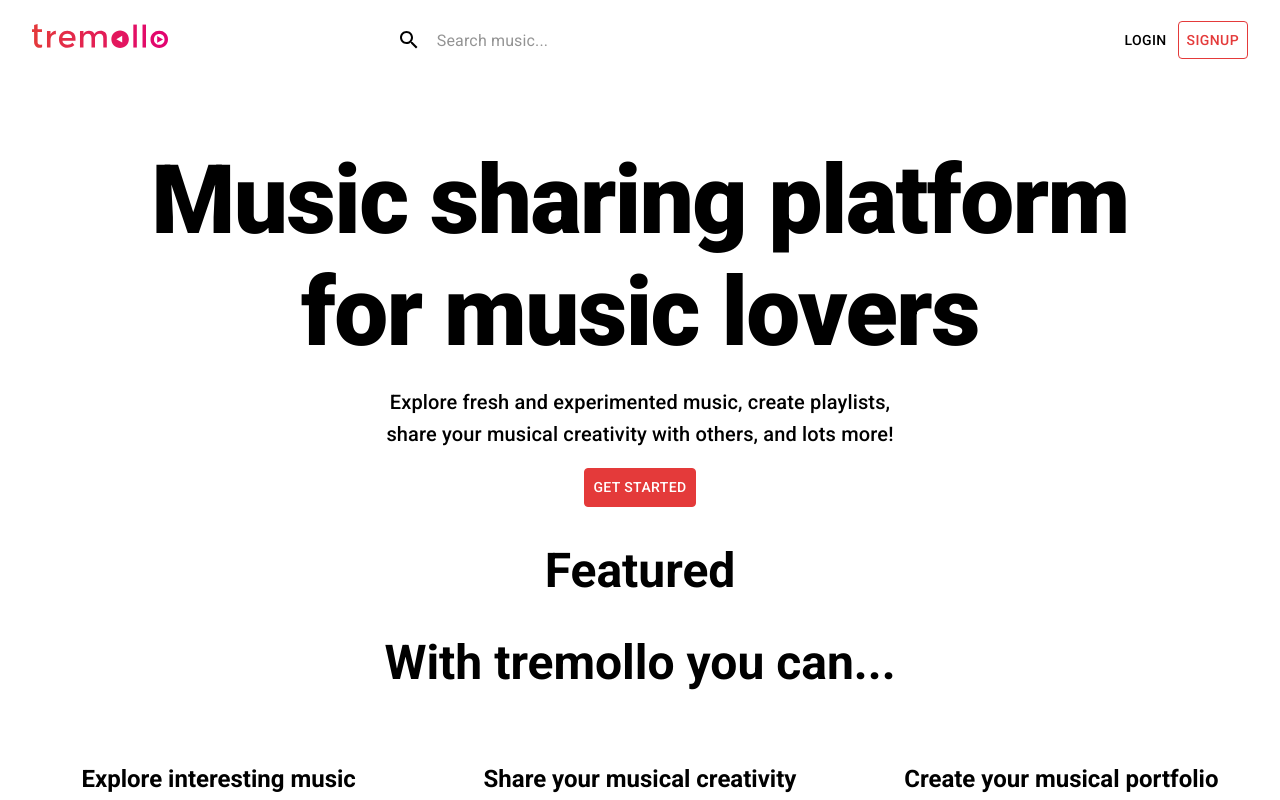
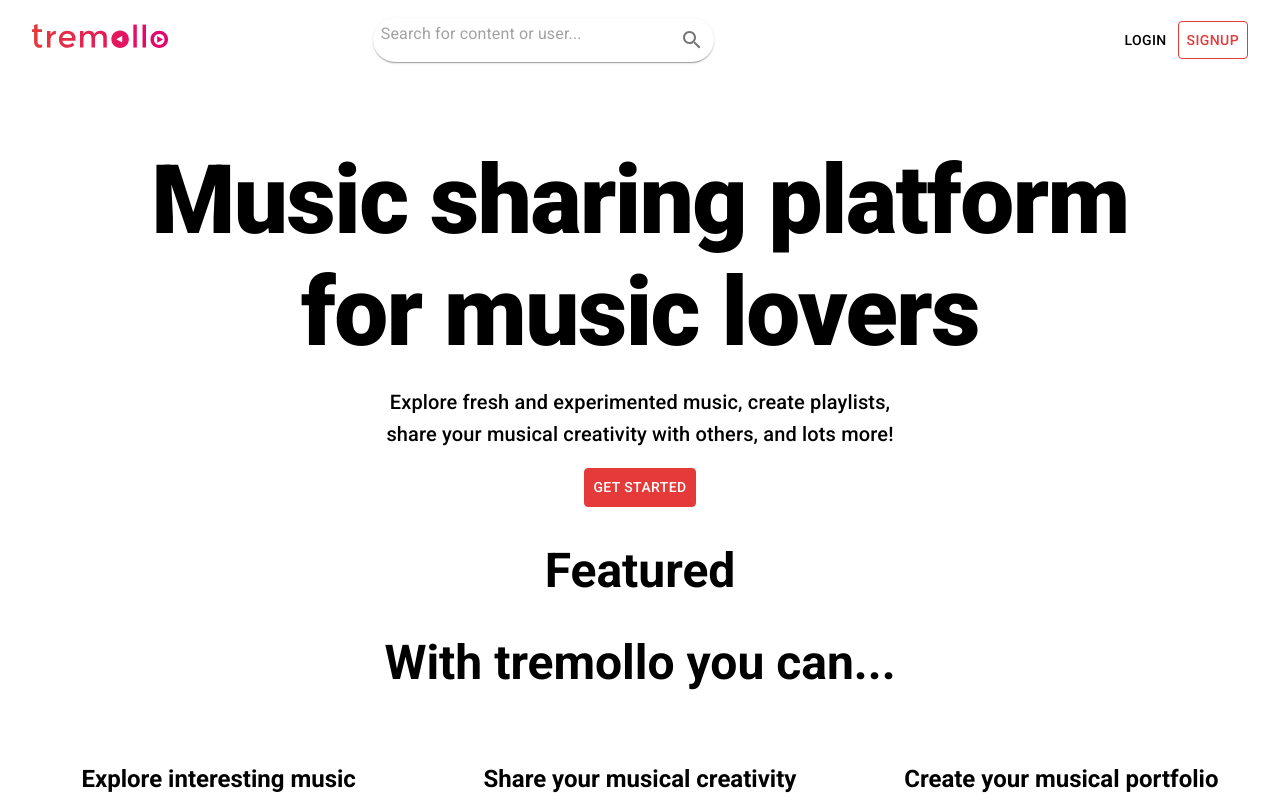
Before and after one commit to saaketc/Tremollo, a React (Create React App) app: page / in a window 1280 px wide. Shown: the top 800 px of the page. Built offline with nearby package versions, Linux system fonts and the light colour scheme; no server answers.

Commit message:
improves search bar adds circular edges

```diff
--- a/src/components/search/search.js
+++ b/src/components/search/search.js
@@ -1,101 +1,68 @@
 import React from "react";
+import { makeStyles } from "@material-ui/core/styles";
+import Paper from "@material-ui/core/Paper";
 import InputBase from "@material-ui/core/InputBase";
-import { fade, makeStyles } from "@material-ui/core/styles";
+import IconButton from "@material-ui/core/IconButton";
 import SearchIcon from "@material-ui/icons/Search";
 import { useHistory } from "react-router-dom";
 
 import colors from "../../config/colors";
 
-
 const useStyles = makeStyles((theme) => ({
-  search: {
-    position: "relative",
-    borderRadius: theme.shape.borderRadius,
-    backgroundColor: fade(theme.palette.common.white, 0.15),
-    "&:hover": {
-      backgroundColor: fade(theme.palette.common.white, 0.25),
+  root: {
+    display: "flex",
+    flexGrow: 1,
+    maxWidth: 900,
+    border: '1 px solid white',
+    borderRadius: '50px'
   },
-    marginLeft: 0,
-    width: "100%",
-    [theme.breakpoints.up("sm")]: {
+  input: {
     marginLeft: theme.spacing(1),
-      width: "auto",
-    },
-  },
-  searchIcon: {
-    width: theme.spacing(7),
-    height: "100%",
-    position: "absolute",
-    pointerEvents: "none",
-    display: "flex",
-    alignItems: "center",
-    justifyContent: "center",
-  },
-  inputRoot: {
-    color: "inherit",
-  },
-  inputInput: {
-    padding: theme.spacing(1, 1, 1, 7),
-    transition: theme.transitions.create("width"),
-    width: "100%",
-    [theme.breakpoints.up("sm")]: {
-      width: 120,
-      "&:focus": {
+    flex: 2,
+    [theme.breakpoints.up("xs")]: {
+      display: "block",
       width: 200,
     },
+
   },
+  iconButton: {
+    padding: 10,
   },
-  list: {
-    listStyleType: "none",
-    padding: 0,
-    margin: 0,
-  },
-  listItem: {
-    padding: "12px",
-    textDecoration: "none",
-    color: colors.black,
-    display: "block",
+  divider: {
+    height: 28,
+    margin: 4,
   },
 }));
-const Search = () => {
+
+export default function SearchBar() {
   const classes = useStyles();
   const history = useHistory();
+  const [searchTerm, setSearchTerm] = React.useState("");
 
-  const [searchTerm, setSearchTerm] = React.useState("");
-  const handleChange = async ({ currentTarget }) => {
-
+  const handleChange = ({ currentTarget }) => {
     setSearchTerm(currentTarget.value);
   };
-
   const handleSubmit = (e) => {
     e.preventDefault();
-    if (!searchTerm)
-      return
     return history.push(`/search?q=${searchTerm}`);
   };
 
-
   return (
-    <div className={classes.search}>
-      <div className={classes.searchIcon}>
-        <SearchIcon style={{ color: colors.black }} />
-      </div>
-      <form onSubmit={handleSubmit} autoComplete='off'>
+    <Paper component="form" className={classes.root} onSubmit={handleSubmit}>
       <InputBase
-          placeholder="Search music..."
-          style={{ color: colors.black }}
-          name="searchTerm"
+        className={classes.input}
+        placeholder="Search for content or user..."
+        inputProps={{ "aria-label": "Search for content or user..." }}
         value={searchTerm}
         onChange={handleChange}
-          classes={{
-            root: classes.inputRoot,
-            input: classes.inputInput,
-          }}
-          inputProps={{ "aria-label": "search" }}
       />
-      </form>
-    </div>
+      <IconButton
+        type="submit"
+        className={classes.iconButton}
+        aria-label="search"
+      >
+        <SearchIcon />
+      </IconButton>
+    </Paper>
   );
-};
-
-export default Search;
+}
```
Lines whose indentation alone changed are shown as unchanged.
